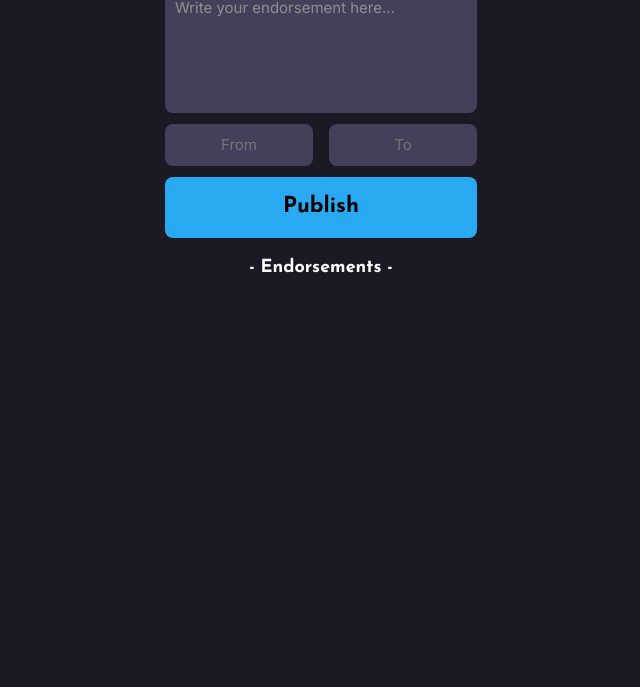
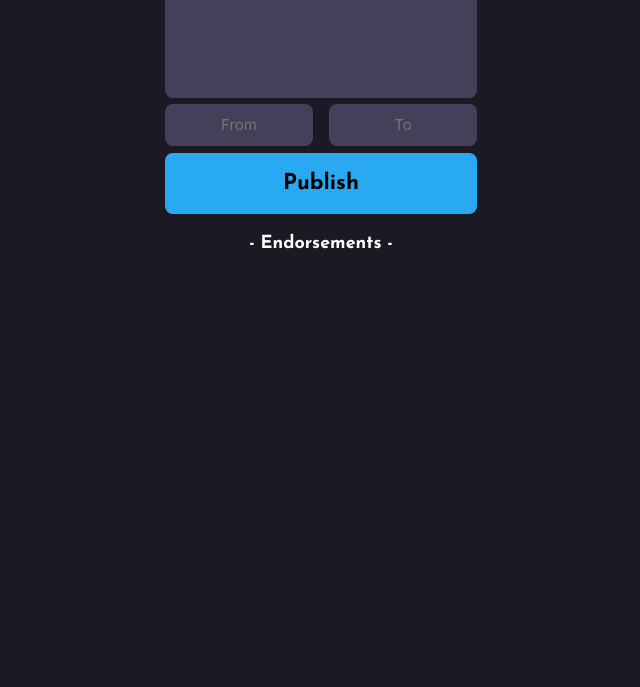
Before and after one commit to nwhite34/Endorsement-App, a website built with Vite: page index.html in a window 1280 px wide. Shown: the part 167-854 px from the top of the page, without its empty margins (319-959 px from the left). Built offline with nearby package versions, Linux system fonts and the light colour scheme; no server answers.

Commit message:
css update

```diff
--- a/index.css
+++ b/index.css
@@ -44,8 +44,6 @@ h1{
 #textArea{
 width: 300px;
 height: 118px;
-left: 36px;
-top: 202px;
 background: #444059;
 border-radius: 8px;
 resize: none;
@@ -54,12 +52,11 @@ color:white;
 font-family: 'Inter', sans-serif;
 font-style: normal;
 font-weight: 400;
-line-height: 30px;
 border: none;
-margin-top: -5px;
 padding-left: 10px;
 font-size: 15px;
-
+margin-top: -20px;
+margin-bottom: 0px;
 }
 
 textarea::placeholder {
@@ -115,7 +112,6 @@ text-align: left;
     text-align: center;
 }
 #publishButton{
-
 width: 312px;
 height: 61px;
 background: #28A9F1;
@@ -126,6 +122,7 @@ font-size: 22px;
 color: black;
 text-align: center;
 border: none;
+
 }
 
 #endorText{
@@ -175,11 +172,12 @@ ul li button {
   background-image: url('assets/heart.png');
   background-size: cover;
   border: none;
-  width: 20px;
-  height: 20px;
+  width: 18px;
+  height: 18px;
   margin-left: 240px;
   cursor: pointer;
 }
+
 
 li {
   white-space: pre-wrap;
@@ -196,5 +194,6 @@ li {
     gap: 1em;
     margin-block-end: 0.8em;
     height: 40px;
-    margin-top: 5px;
+    margin-top: 0;
+    margin-bottom: 3%;
 }
```
